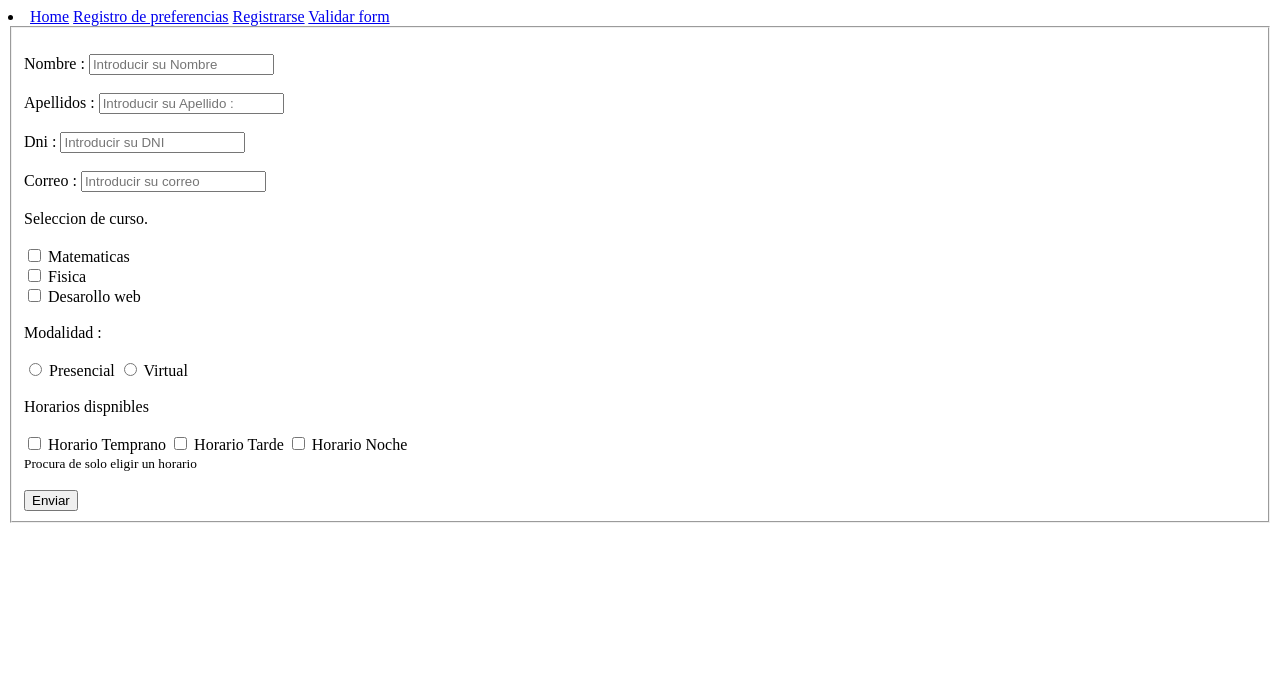
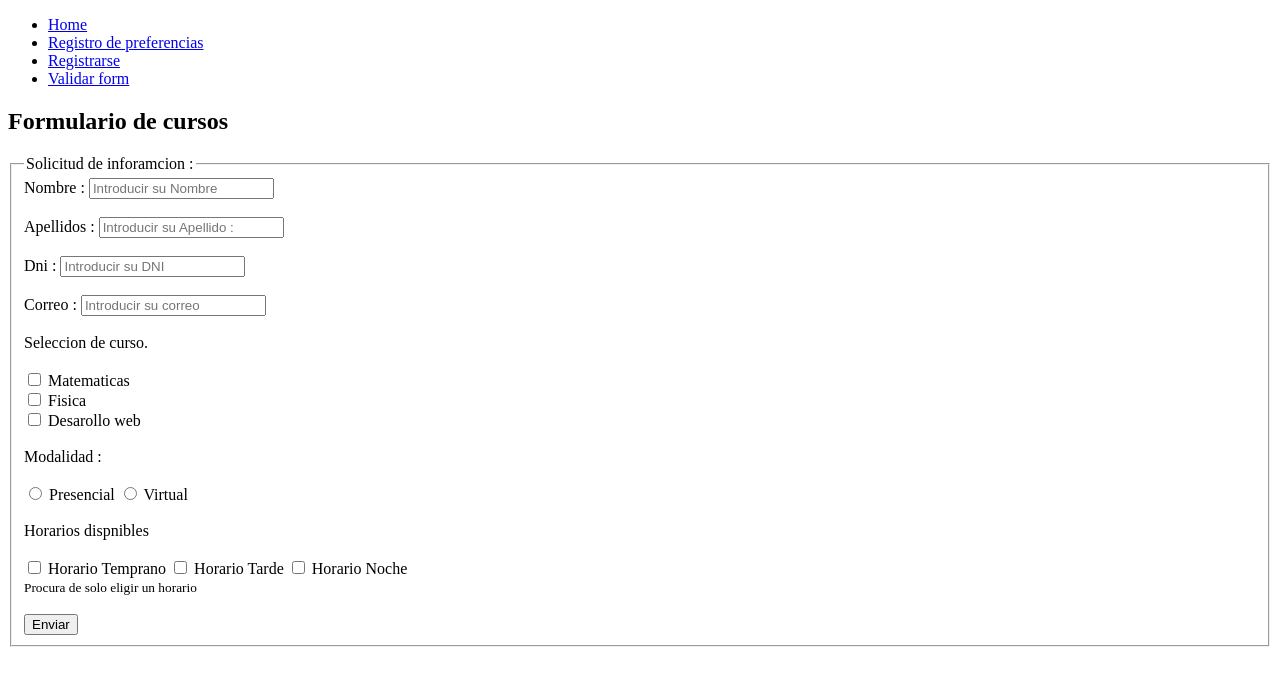
Before and after one commit to Axowil/LABIDWEB, a plain HTML site: page LABIDWEB-6/cursos.html in a window 1280 px wide. Drawn offline with Linux system fonts and the light colour scheme.

Commit message:
sexto-labv2

```diff
--- a/LABIDWEB-6/cursos.html
+++ b/LABIDWEB-6/cursos.html
@@ -8,18 +8,26 @@
 <body>
     <header>
         <nav>
+            <ul>
             <li>
                 <a href="index.html">Home</a>
+            </li>
+            <li>
                 <a href="lenguajes.html">Registro de preferencias</a>
-                <a href="registros.html">Registrarse</a>
+            </li>
+            <li>
+            <a href="registros.html">Registrarse</a>
+            </li>
+            <li>
                 <a href="validacion.html">Validar form</a>
             </li>
+            </ul>
         </nav>
-
     </header>
     <form action="">
+        <h2>Formulario de cursos</h2>
         <fieldset>
-            <h2></h2>
+                <legend>Solicitud de inforamcion :</legend>
             <label for="nombre" >Nombre :</label>
             <input type="text" id="nombre" name="nombre" placeholder="Introducir su Nombre">
             <br><br>
```
Also changed, not shown: LABIDWEB-6/index.html (+1 -1 lines), LABIDWEB-6/validacion.html (+1 -0 lines).
